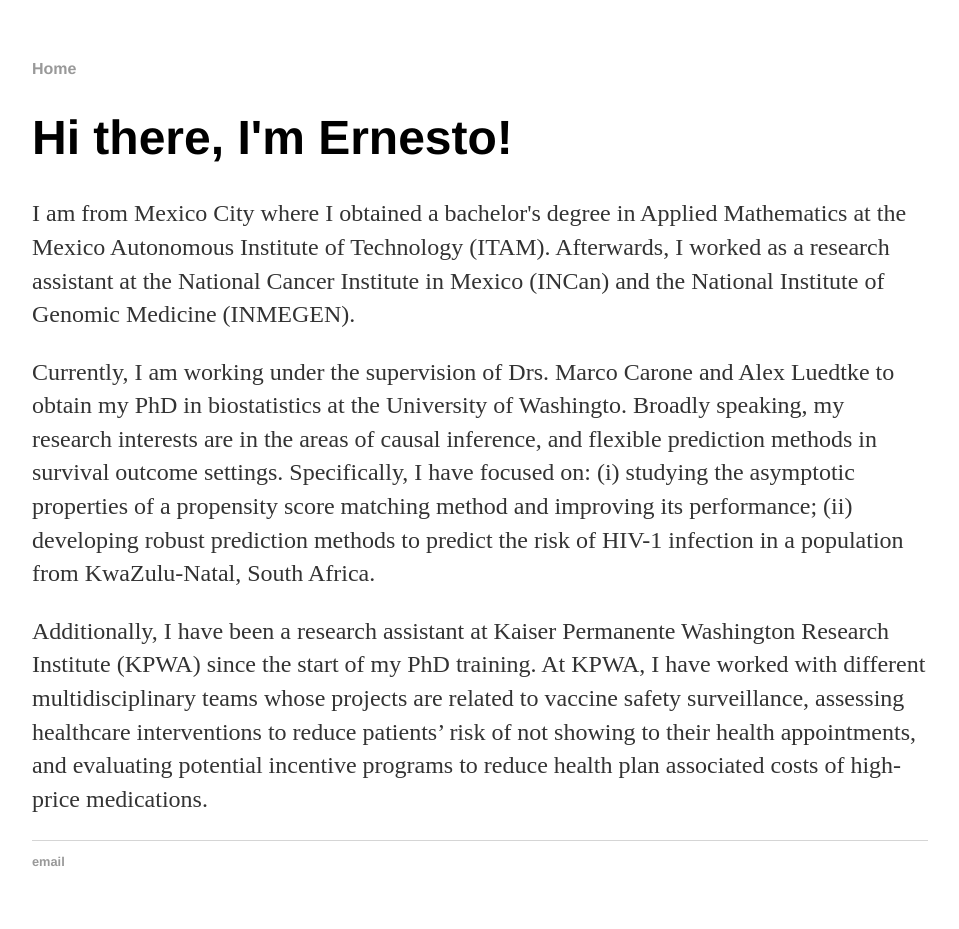
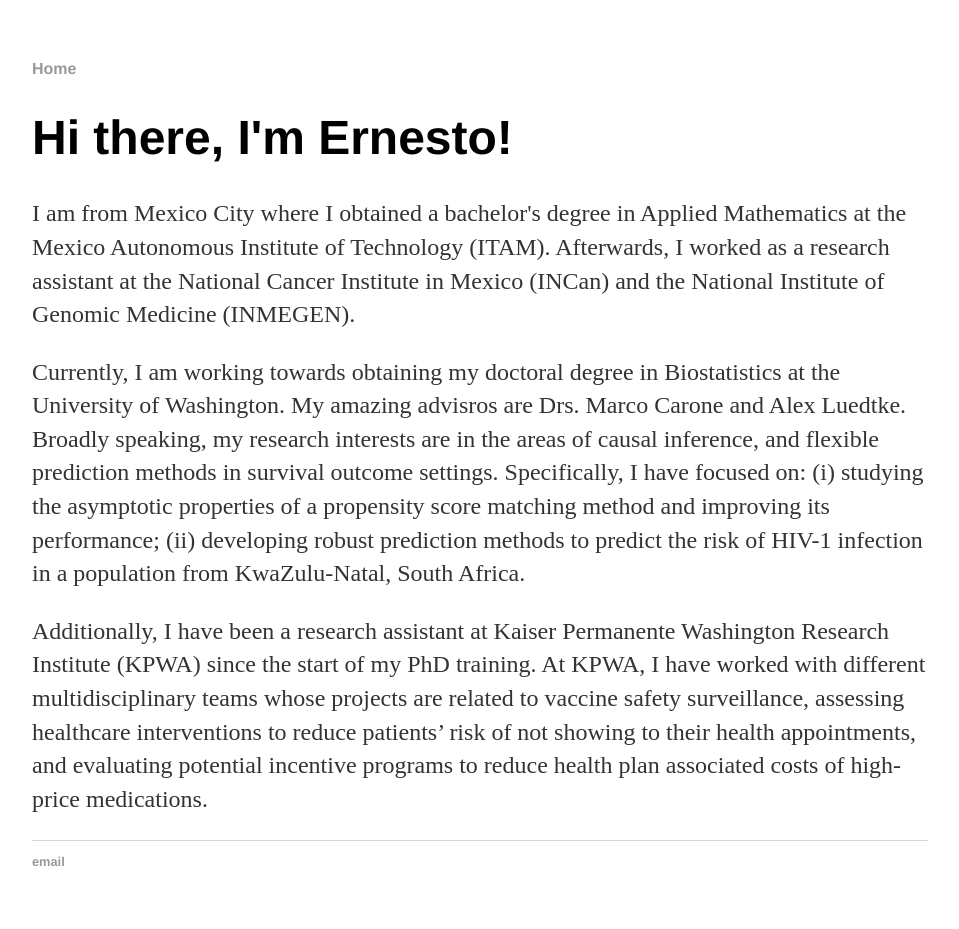
Before and after one commit to ernestatistics/ernestatistics.github.io, a Jekyll site: the page built from index.html, in a window 1280 px wide. Shown: the whole page, without its empty margins (160-1119 px from the left). Built offline with Jekyll 4.4.1, drawn with Linux system fonts in a browser that asks for light colours.

Commit message:
Update index.html

```diff
--- a/index.html
+++ b/index.html
@@ -5,6 +5,6 @@ title: Ernesto Ulloa
 <div class="blurb">
 	<h1>Hi there, I'm Ernesto!</h1>
 	<p> I am from Mexico City where I obtained a bachelor's degree in Applied Mathematics at the Mexico Autonomous Institute of Technology (ITAM). Afterwards, I worked as a research assistant at the National Cancer Institute in Mexico (INCan) and the National Institute of Genomic Medicine (INMEGEN). </p>
-	<p> Currently, I am working under the supervision of Drs. Marco Carone and Alex Luedtke to obtain my PhD in biostatistics at the University of Washingto. Broadly speaking, my research interests are in the areas of causal inference, and flexible prediction methods in survival outcome settings. Specifically, I have focused on: (i) studying the asymptotic properties of a propensity score matching method and improving its performance; (ii) developing robust prediction methods to predict the risk of HIV-1 infection in a population from KwaZulu-Natal, South Africa. </p>
+	<p> Currently, I am working towards obtaining my doctoral degree in Biostatistics at the University of Washington. My amazing advisros are Drs. Marco Carone and Alex Luedtke. Broadly speaking, my research interests are in the areas of causal inference, and flexible prediction methods in survival outcome settings. Specifically, I have focused on: (i) studying the asymptotic properties of a propensity score matching method and improving its performance; (ii) developing robust prediction methods to predict the risk of HIV-1 infection in a population from KwaZulu-Natal, South Africa. </p>
 	<p> Additionally, I have been a research assistant at Kaiser Permanente Washington Research Institute (KPWA) since the start of my PhD training. At KPWA, I have worked with different multidisciplinary teams whose projects are related to vaccine safety surveillance, assessing healthcare interventions to reduce patients’ risk of not showing to their health appointments, and evaluating potential incentive programs to reduce health plan associated costs of high-price medications.</a></p>
 </div><!-- /.blurb -->
```
